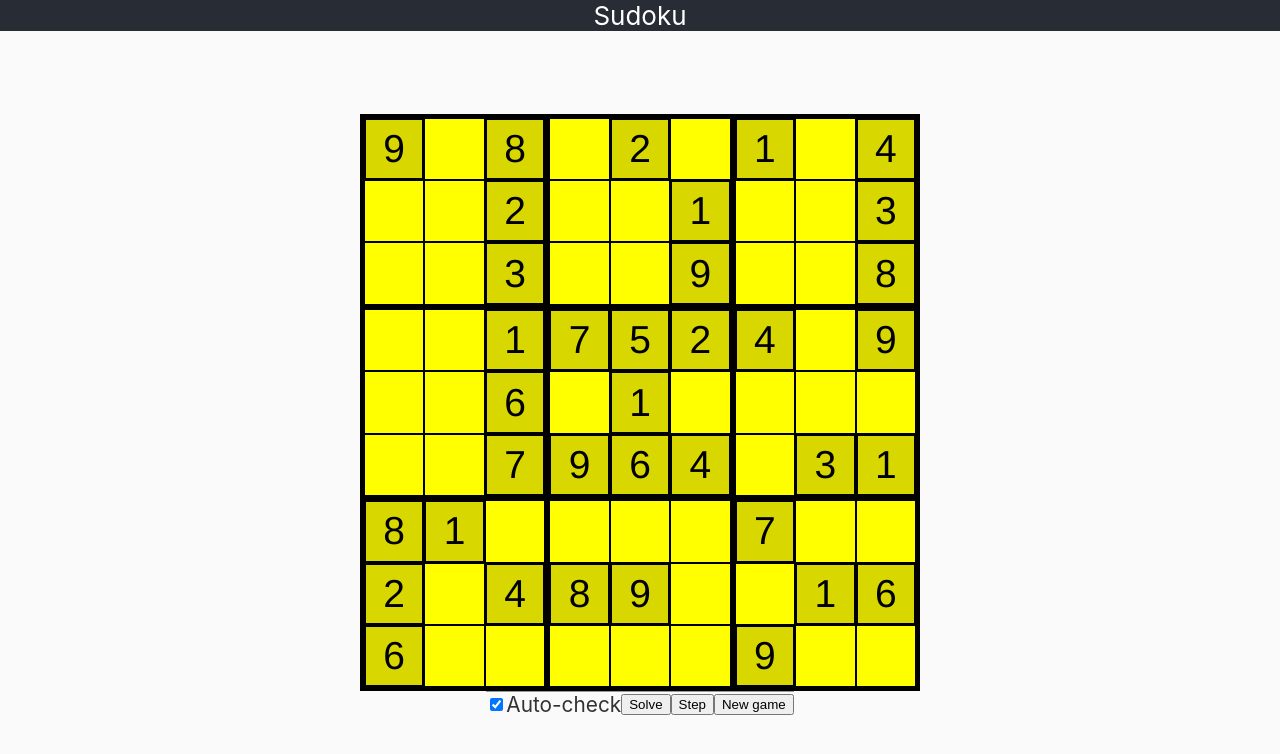
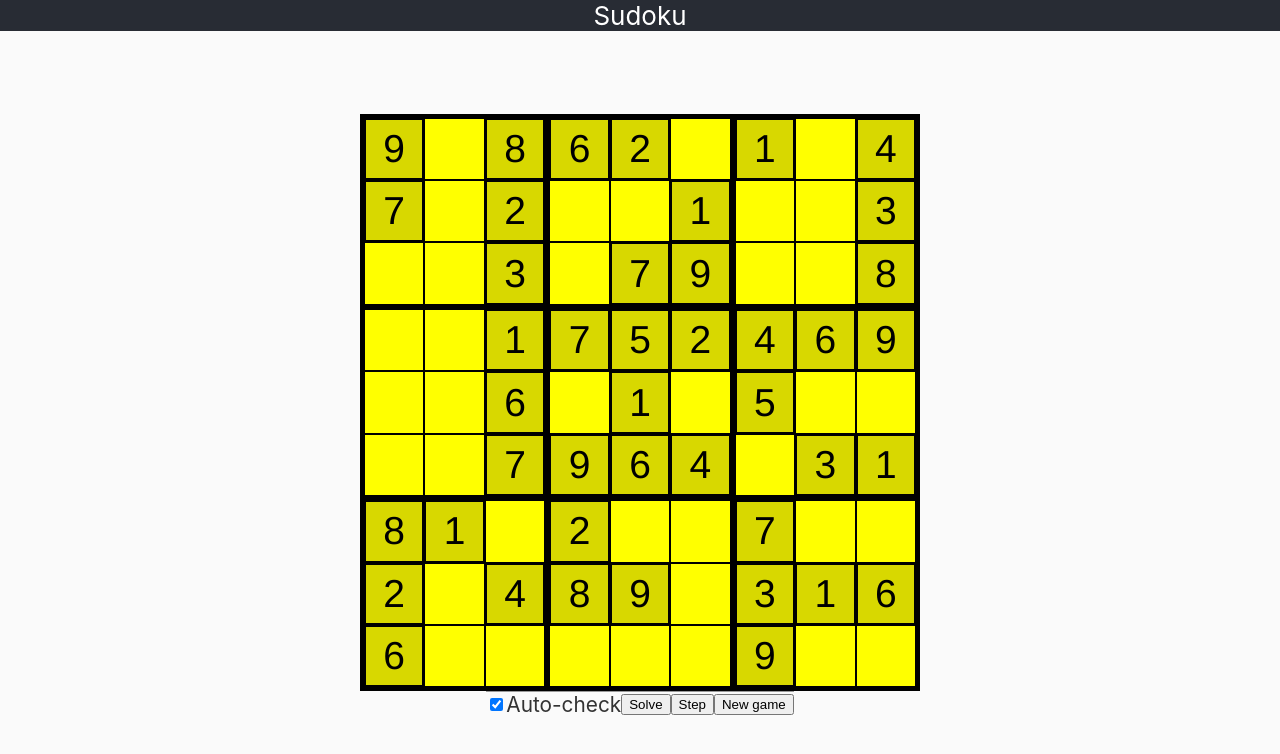
Before and after one commit to micadam/SudokuGuy, a React (Create React App) app: page / in a window 1280 px wide. Shown: the top 754 px of the page. Built offline with nearby package versions, Linux system fonts and the light colour scheme.

Commit message:
Fix a bug with the recent strategy

```diff
--- a/src/SudokuStrategies.js
+++ b/src/SudokuStrategies.js
@@ -119,17 +119,17 @@ const cantBeAnywhereElseInUnit = function(board) {
             }
             const possible = possibleNumbers[i][j];
             for (let num of possible) {
-                const unitGroups = [board.rowUnits[i], board.columnUnits[j], board.squareUnits[board.getSquareIndex(i, j)]];
-                for (let unitGroup of unitGroups) {
-                    for (let unit of unitGroup) {
-                        let numInUnit = 0;
-                        const [row, col] = stringToCell(unit);
+                const units = [board.rowUnits[i], board.columnUnits[j], board.squareUnits[board.getSquareIndex(i, j)]];
+                for (let unit of units) {
+                    let numInUnit = 0;
+                    for (let cellStr of unit) {
+                        const [row, col] = stringToCell(cellStr);
                         if (possibleNumbers[row][col].has(num)) {
                             numInUnit++;
                         }
-                        if (numInUnit === 1) {
-                            moves.push(Move.str(i, j, num, source));
-                        }
+                    }
+                    if (numInUnit === 1) {
+                        moves.push(Move.str(i, j, num, source));
                     }
                 }
             }
```
